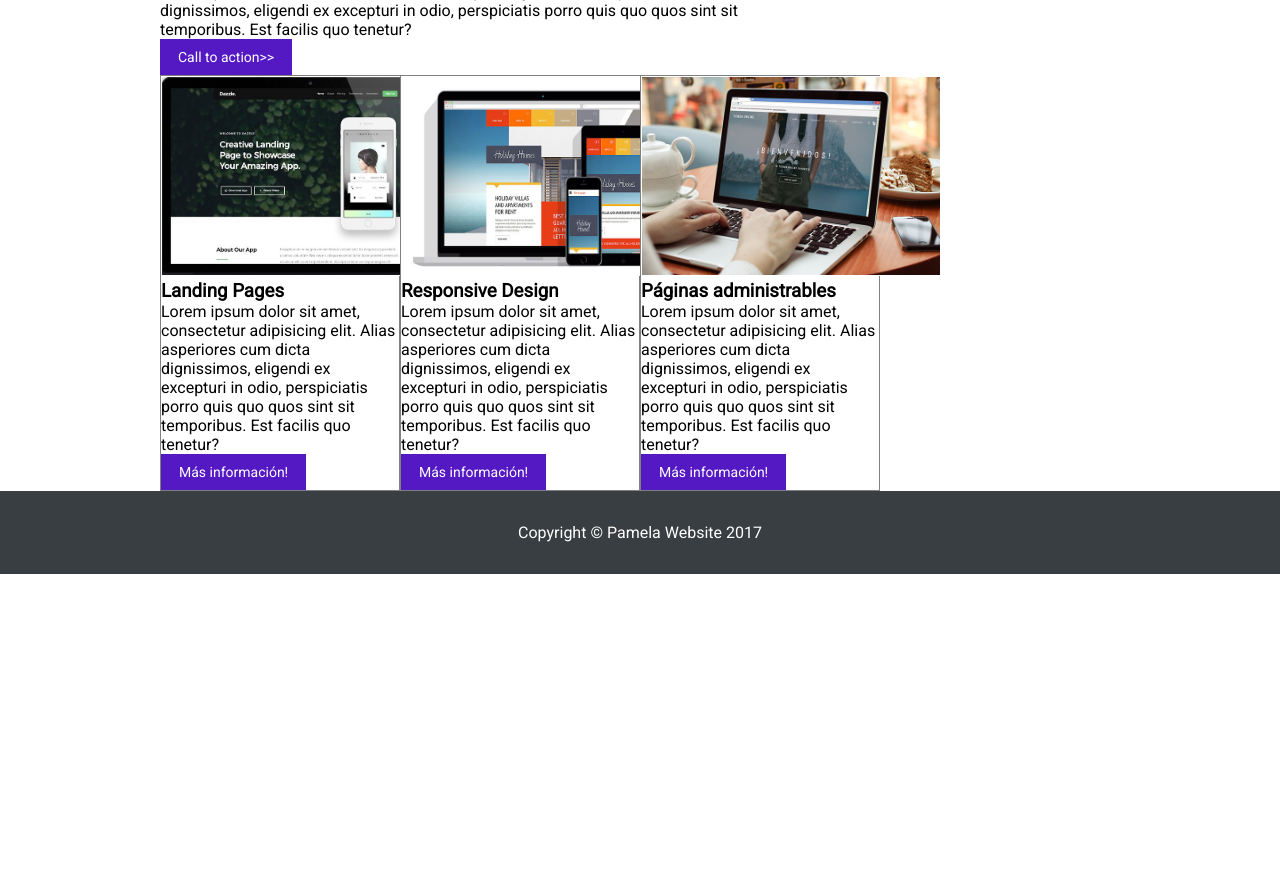
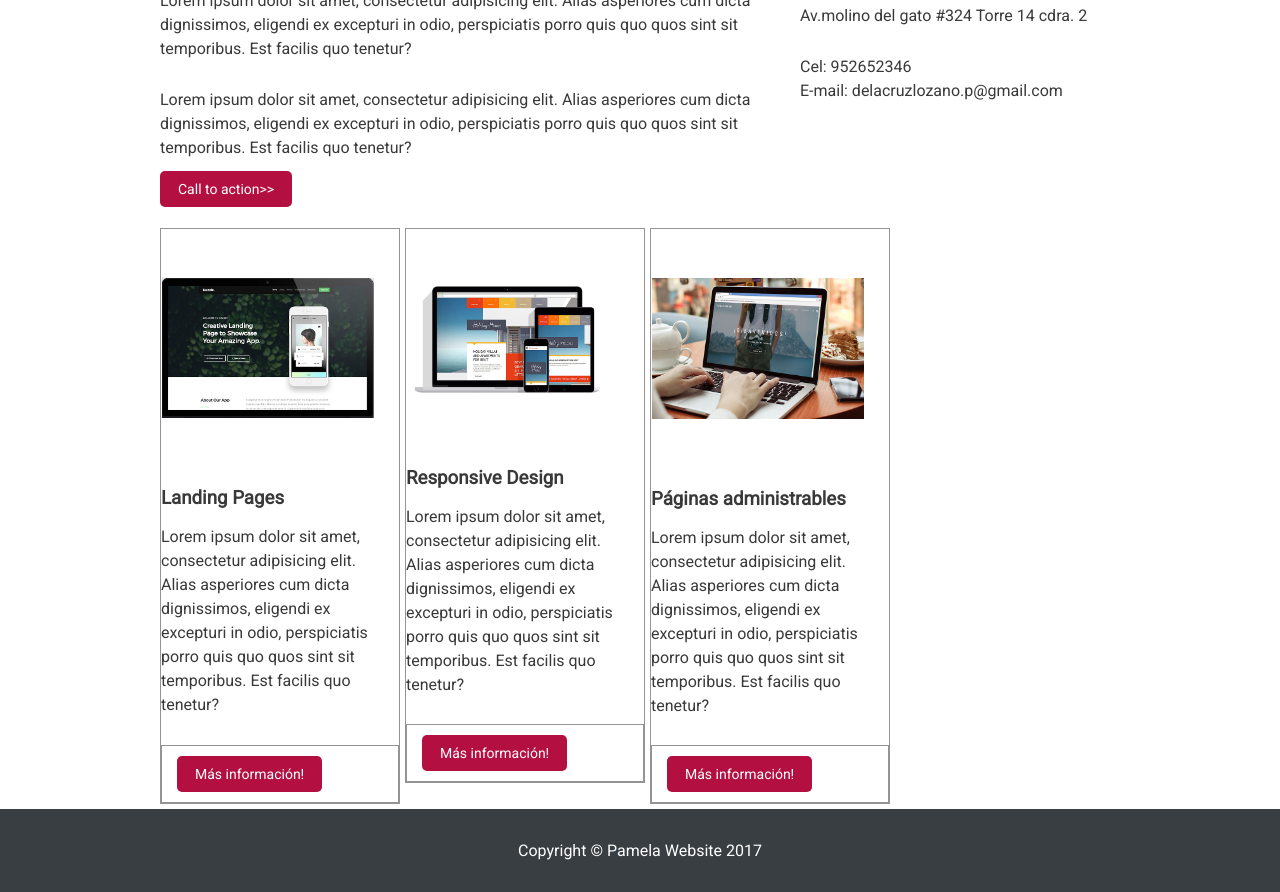
Before and after one commit to delacruzPamela/reto-mi-website, a plain HTML site: page index.html in a window 1280 px wide. Shown: the part 696-1588 px from the top of the page. Before the commit the page ends 1270 px from the top, so only its background shows below. Drawn offline with Linux system fonts and the light colour scheme.

Commit message:
Actualizando archivos ccs y html

```diff
--- a/css/main.css
+++ b/css/main.css
@@ -47,16 +47,18 @@ a {
 }
 
 a:hover {
-    color: #373B47; /*Cambiar de color cuando el maouse pasa por el a*/
+    color: rgb(179, 16, 65); /*Cambiar de color cuando el maouse pasa por el a*/
+    font-weight: bold;
 }
 
 .button {
-    background-color: rgb(85, 25, 196);
+    background-color: rgb(179, 16, 65);
     color: white;
     font-size: 14px;
     font-weight: 500;
     display: inline-block;
     padding: 10px 18px;
+    border-radius: 5px;
 }
 
 nav {
@@ -100,27 +102,38 @@ h2 {
     padding: 5rem 0;
   }
 
+.container {
+
+}
+
 /*STYLE FOR THE SECTIONS*/
-.text-rock, figure {
+.text-separador, img {
     color: #393939;
-    padding: 3rem 4.5rem;
+    padding: 3rem 1.5rem 1rem 0;
     display: inline-block;
     align-self: center;
   }
 
-.text-rock p {
+.text-separador p {
     line-height: 1.5;
+    padding: 1rem 0 0.7rem 0;
   }
 
 .card-gallery {
     border: 1px solid white;
     margin: 0 auto;
-    width: 300px;
-    height: 200px;
+    width: 100%;
 }
 
 .box {
-    border: 1px solid gray;
+    border: 1px solid rgb(148, 148, 148);
+    margin: 5px 5px 5px 0;
+}
+
+.more-information {
+    padding: 10px 0 10px 15px;
+    border: 1px solid rgb(148, 148, 148);
+
 }
 
 /*STYLE FOR THE FOOTER*/
@@ -145,6 +158,7 @@ ul li {
     display: inline-block;
     padding: 5px 15px;
   }
+
 
 /*GRID MOVIL AND DESKTOP*/
 /*GRID MOVIL/ TABLET Esto hace que sea responsive*/
--- a/index.html
+++ b/index.html
@@ -46,18 +46,21 @@
     <!--SECTION ONE-->
     <section>
         <div class="row">
-            <div class="col-xs-8">
+            <div class="col-xs-8 text-separador">
+                <div class="">
                     <h2>What We Do</h2>
                     <p>Lorem ipsum dolor sit amet, consectetur adipisicing elit. Alias asperiores cum dicta dignissimos, eligendi ex excepturi in odio, perspiciatis porro quis quo quos sint sit temporibus. Est facilis quo tenetur?</p>
                     <p>Lorem ipsum dolor sit amet, consectetur adipisicing elit. Alias asperiores cum dicta dignissimos, eligendi ex excepturi in odio, perspiciatis porro quis quo quos sint sit temporibus. Est facilis quo tenetur?</p>
+                </div>
+                <div class="">
                     <a href="#" class="button">Call to action>></a>
                 </div>
-            <div class="col-xs-4">
+            </div>
+            <div class="col-xs-4 text-separador">
                 <h2>Contact Us</h2>
                 <h5>Start Bootstrap</h5>
                 <p>Av.molino del gato #324 Torre 14 cdra. 2</p>
-                <p>Cel: 952652346</p>
-                <p>E-mail: delacruzlozano.p@gmail.com</p>
+                <p>Cel: 952652346 <br> E-mail: delacruzlozano.p@gmail.com</p>
             </div>
         </div>
     </section>
@@ -66,26 +69,44 @@
         <div class="row">
             <div class="col-xs-3 box">
                 <div class="">
-                    <img class="card-gallery" src="assets/images/landing.jpg" alt="panda">
+                    <figure>
+                        <img class="card-gallery" src="assets/images/landing.jpg" alt="card-image">
+                    </figure>
+                    <div class="text-separador">
                         <h3>Landing Pages</h3>
+                        <p> Lorem ipsum dolor sit amet, consectetur adipisicing elit. Alias asperiores cum dicta dignissimos, eligendi ex excepturi in odio, perspiciatis porro quis quo quos sint sit temporibus. Est facilis quo tenetur?</p>
+                    </div>
+                    <div class="more-information">
+                        <a href="#" class="button">Más información!</a>
+                    </div>
+                </div>
+            </div>
+            <div class="col-xs-3 box">
+                <div class="">
+                    <figure>
+                        <img class="card-gallery" src="assets/images/responsive.jpg" alt="card-image">
+                    </figure>
+                    <div class="text-separador">
+                        <h3>Responsive Design</h3>
                         <p>Lorem ipsum dolor sit amet, consectetur adipisicing elit. Alias asperiores cum dicta dignissimos, eligendi ex excepturi in odio, perspiciatis porro quis quo quos sint sit temporibus. Est facilis quo tenetur?</p>
+                    </div>
+                    <div class="more-information">
                         <a href="#" class="button">Más información!</a>
+                    </div>
                 </div>
             </div>
             <div class="col-xs-3 box">
                 <div>
-                    <img class="card-gallery" src="assets/images/responsive.jpg" alt="panda">
-                    <h3>Responsive Design</h3>
+                    <figure>
+                        <img class="card-gallery" src="assets/images/administrable.jpg" alt="card-image">
+                    </figure>
+                    <div class="text-separador">
+                        <h3>Páginas administrables</h3>
                         <p>Lorem ipsum dolor sit amet, consectetur adipisicing elit. Alias asperiores cum dicta dignissimos, eligendi ex excepturi in odio, perspiciatis porro quis quo quos sint sit temporibus. Est facilis quo tenetur?</p>
+                    </div>
+                    <div class="more-information">
                         <a href="#" class="button">Más información!</a>
                     </div>
-            </div>
-            <div class="col-xs-3 box">
-                <div>
-                    <img class="card-gallery" src="assets/images/administrable.jpg" alt="panda">
-                    <h3>Páginas administrables</h3>
-                    <p>Lorem ipsum dolor sit amet, consectetur adipisicing elit. Alias asperiores cum dicta dignissimos, eligendi ex excepturi in odio, perspiciatis porro quis quo quos sint sit temporibus. Est facilis quo tenetur?</p>
-                    <a href="#" class="button">Más información!</a>
                 </div>
             </div>
         </div>
```
Lines whose indentation alone changed are shown as unchanged.
